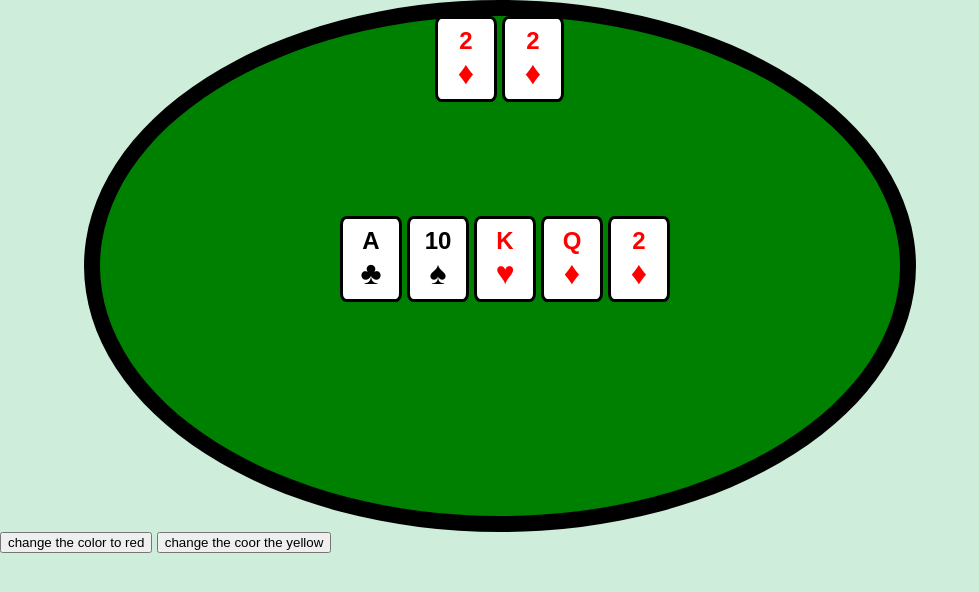
After one commit to N3ddy/progetto_2023, a Flask app: page /game_page/ in a window 1280 px wide. The commit adds this page. Shown: the top 592 px of the page, without its empty margins (0-979 px from the left). Run offline with Flask 2, Linux system fonts and the light colour scheme; a user stored in the database is signed in; some libraries are stand-ins or nearby versions.

Commit message:
aggiunta nuova pagina del gioco

```diff
--- a/flaskr/routes.py
+++ b/flaskr/routes.py
@@ -139,4 +139,11 @@ def log_out_user():
 @app.route("/game/")
 @login_required
 def coming_soon():
-    return render_template("game.html", title="Coming Soon!", username=current_user.username)
+    return render_template("room_selection.html", title="Coming Soon!", username=current_user.username)
+
+
+# route per la pagina game
+@app.route("/game_page/")
+@login_required
+def page_game():
+    return render_template("game_page.html", title="game", username=current_user.username)
--- a/flaskr/static/main.js
+++ b/flaskr/static/main.js
@@ -74,7 +74,7 @@ $(document).ready(function(){
      * when the first player start the game every user will generate the new page
      */
     socket.on("load_game_page", function(data) {
-        $("header").load("/info/");
+        $("body").load("/game_page/");
     });
 
     $('#start').click(function(){
--- /dev/null
+++ b/flaskr/templates/game_page.html
@@ -0,0 +1,105 @@
+<!DOCTYPE html>
+<html>
+<head>
+	<script src="https://ajax.googleapis.com/ajax/libs/jquery/3.6.1/jquery.min.js"></script>
+	<!--Socketio-->
+	<script src="https://cdn.socket.io/4.4.1/socket.io.min.js" integrity="sha384-fKnu0iswBIqkjxrhQCTZ7qlLHOFEgNkRmK2vaO/LbTZSXdJfAu6ewRBdwHPhBo/H" crossorigin="anonymous"></script>
+	<title>Poker Online - Coming Soon</title>
+	<link rel="stylesheet" type="text/css" href="{{ url_for('static', filename='main.css') }}">
+	<script src="{{ url_for('static', filename='main.js') }}"></script>
+	<style>
+		.main {
+			width: 1000px;
+		  }
+
+		  .table {
+			background-color: green;
+			height: 500px;
+			width: 80%;
+			border-radius: 50%;
+			margin: auto;
+			border: 1em solid black;
+		  }
+
+		  .board {
+			position: relative;
+			top: 40%;
+			left: 30%;
+		  }
+		  .card-small {
+			border: .2em solid black;
+			border-radius: 10%;
+			height: 80px;
+			width: 56px; /*70% of height*/
+			margin-right: 5px;
+			float: left;
+			background-color: white;
+		   }
+
+		  .card-text {
+			margin: 0;
+			margin-top: 15%;
+			text-align: center;
+			font-size: 1.5em;
+			font-weight: bold;
+			padding: 0;
+		  }
+
+		  .card-img {
+			text-align: center;
+			margin: 0;
+			font-size: 2em;
+		  }
+
+		  .red {
+			color: red;
+		  }
+
+		  .black {
+			color: black;
+		  }
+	</style>
+</head>
+<body>
+	<main>
+		<div class="main">
+			<div class="table">
+			  <div class="board">
+				<div class="card-small">
+				  <p class="card-text black">A</p>
+				  <p class="card-img black">&clubs;</p>
+				</div>
+				<div class="card-small">
+				  <p class="card-text black">10</p>
+				  <p class="card-img black">&spades;</p>
+				</div>
+				<div class="card-small">
+				  <p class="card-text red">K</p>
+				  <p class="card-img red">&hearts;</p>
+				</div>
+				<div class="card-small">
+				  <p class="card-text red">Q</p>
+				  <p class="card-img red">&diams;</p>
+				</div>
+				<div class="card-small">
+				  <p class="card-text red">2</p>
+				  <p class="card-img red">&diams;</p>
+				</div>
+
+			  </div>
+			  <div class="card-small">
+				<p class="card-text red">2</p>
+				<p class="card-img red">&diams;</p>
+			  </div>
+			  <div class="card-small">
+				<p class="card-text red">2</p>
+				<p class="card-img red">&diams;</p>
+			  </div>
+			</div>
+			<button type="button" id="start">change the color to red </button>
+			<button type="button" id="finish">change the coor the yellow</button>
+		</div>
+
+	</main>
+</body>
+</html>
--- a/flaskr/templates/game.html
+++ b/flaskr/templates/room_selection.html
@@ -22,10 +22,8 @@
 		</nav>
 	</header>
 	<main>
-		<div class="coming-soon", id="containGame">
+		<div>
 			<h2>Coming Soon!</h2>
-			<button type="button" id="start">change the color to red </button>
-			<button type="button" id="finish">change the coor the yellow</button>
 			<button type="button" id="create_room">enter the room</button>
 			<button type="button" id="exit_room">exit the room</button>
 			<button type="button" id="start_game">start the game</button>
--- a/run.py
+++ b/run.py
@@ -9,7 +9,7 @@ if __name__ == '__main__':
     # Creazione delle tabelle
     with app.app_context():
         db.create_all()
-    socketio.run(app, port=5000, host='192.168.1.11')
+    socketio.run(app, port=5000, host='192.168.1.129')
 
     """_summary_
         TODO
```
